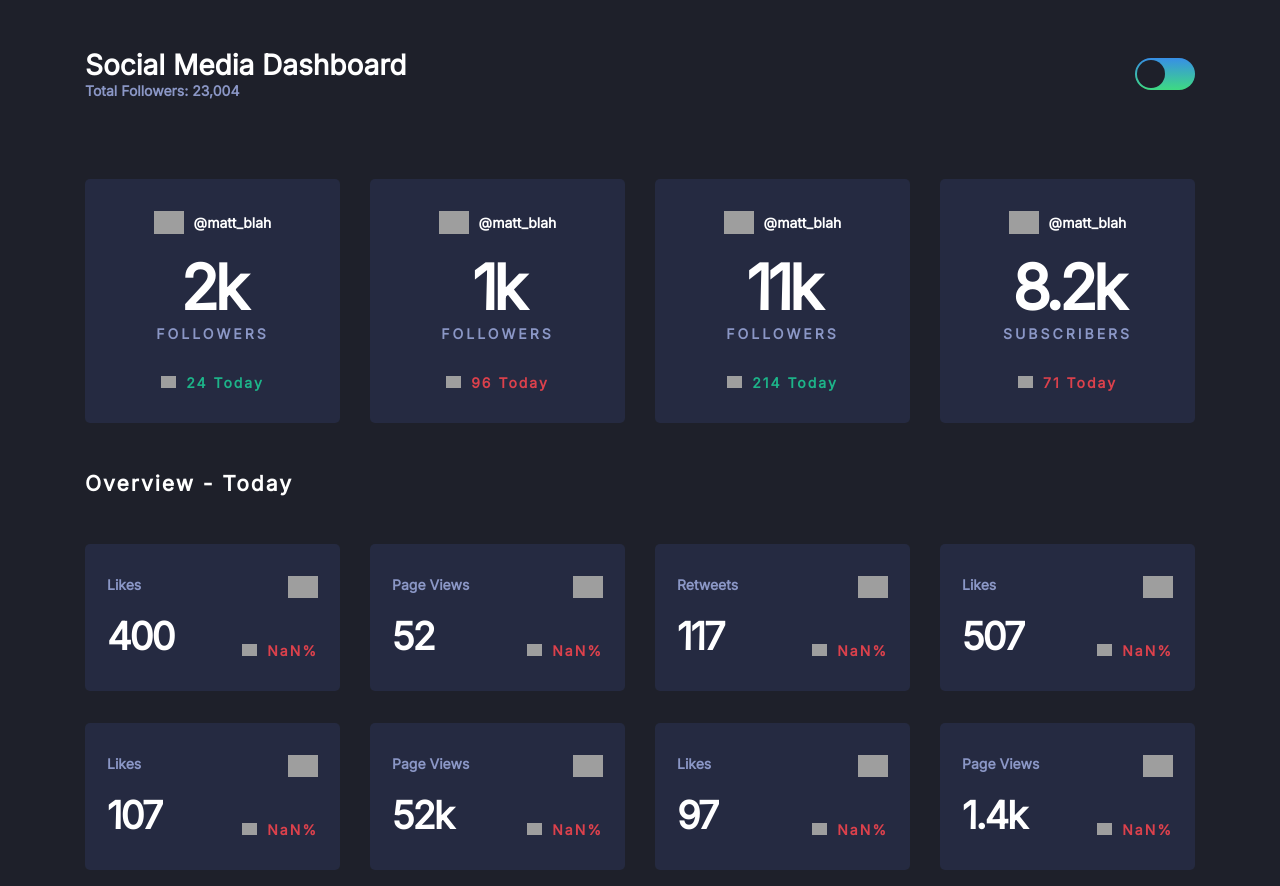
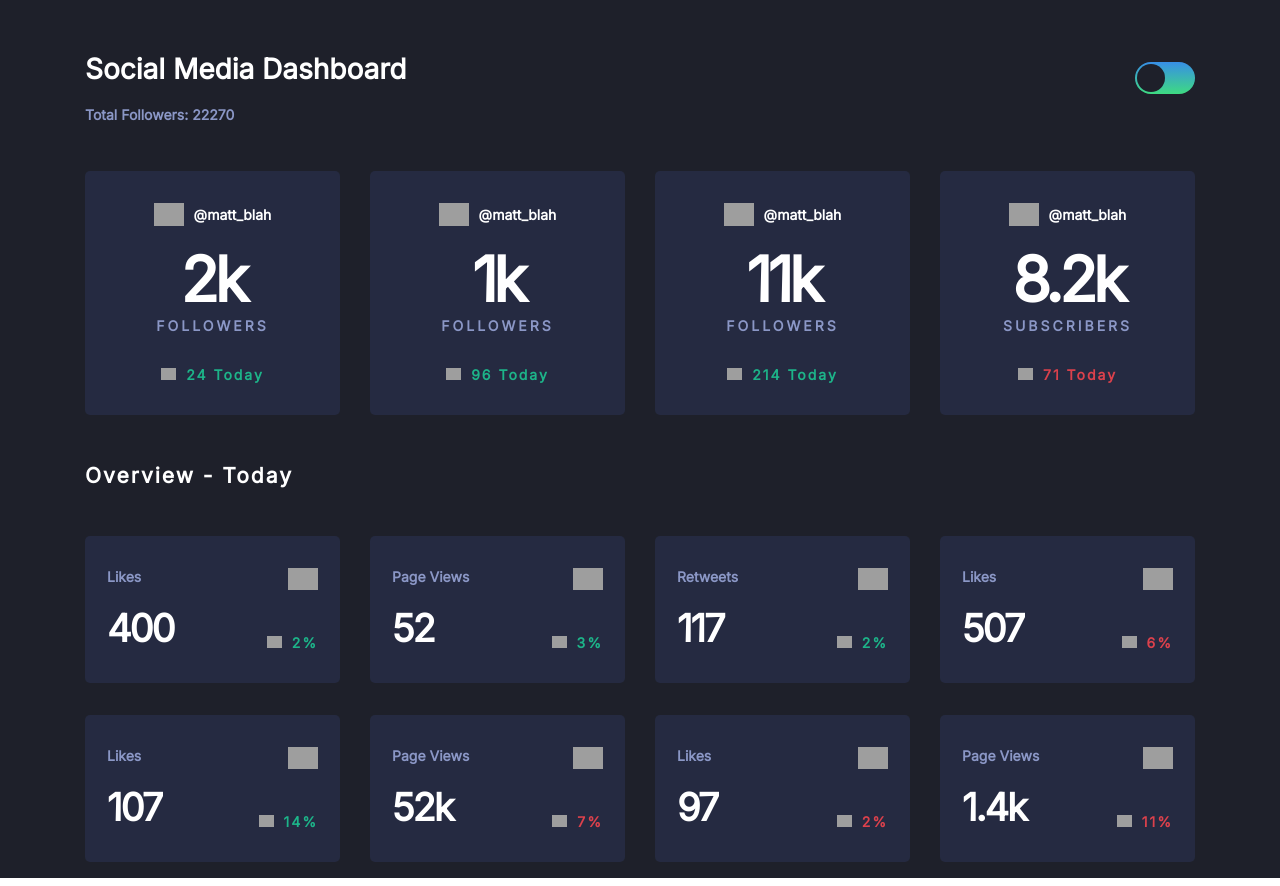
Before and after one commit to mpaitgt/social-media-dashboard, a React (Create React App) app: page / in a window 1280 px wide. Built offline with nearby package versions, Linux system fonts and the light colour scheme; grey boxes are pictures that could not be loaded.

Commit message:
added reducer function to the header component to total up the followers and subscribers for display

```diff
--- a/src/Components/Header.js
+++ b/src/Components/Header.js
@@ -1,26 +1,39 @@
 import React from 'react';
 import { css } from 'emotion';
 import Toggle from './Toggle';
-
+import Data from '../Utils/data.json';
 
 function Header(props) {
+  console.log(Data['social_media']);
+  const data = Data['social_media'];
+
+  const totalFollowers = () => {
+    return data.reduce((acc, current) => {
+      let { followers, subscribers } = current;
+      if (followers) acc += followers;
+      if (subscribers) acc += subscribers;
+      return acc;
+    }, 0)
+  }
+
   return (
     <div className={css`
       display: flex;
       flex-direction: row;
       align-items: center;
       justify-content: space-between;
-      padding-top: 3rem;
-      padding-bottom: 3rem;
+      padding-top: 2rem;
+      padding-bottom: 1rem;
     `}>
       <div>
       <h1 className={css`
         color: var(--dark-theme-txt);
         font-weight: 900;
+        padding: 20px 0px;
       `}>Social Media Dashboard</h1>
       <h4 className={css`
         color: var(--dark-theme-sec-txt);
-      `}>Total Followers: 23,004</h4>
+      `}>Total Followers: {totalFollowers()}</h4>
       </div>
       <Toggle darkMode={props.darkMode} toggleView={props.toggleView}/>
     </div>
--- a/src/Components/OverviewContainer.js
+++ b/src/Components/OverviewContainer.js
@@ -9,10 +9,25 @@ function OverviewContainer(props) {
     let data = Data['social_media'];
     let key = Math.random() * 20;
     return data.reduce((acc, currentItem, index, array) => {
-      const { channel, likes, page_views, retweets } = currentItem;
-      if (retweets) acc.push({ 'type': 'Retweets', 'value': retweets, 'channel': channel, 'key': key++ });
-      if (likes) acc.push({ 'type': 'Likes', 'value': likes, 'channel': channel, 'key': key++ });
-      if (page_views) acc.push({ 'type': 'Page Views', 'value': page_views, 'channel': channel, 'key': key++ });
+      const { channel, likes, page_views, retweets, likes_change, page_views_change, retweets_change } = currentItem;
+      if (retweets) acc.push({
+        'type': 'Retweets',
+        'value': retweets,
+        'channel': channel,
+        'percentage_change': retweets_change,
+        'key': key++ });
+      if (likes) acc.push({
+        'type': 'Likes',
+        'value': likes,
+        'channel': channel,
+        'percentage_change': likes_change,
+        'key': key++ });
+      if (page_views) acc.push({
+        'type': 'Page Views',
+        'value': page_views,
+        'channel': channel,
+        'percentage_change': page_views_change,
+        'key': key++ });
       return acc;
     }, []);
   }
--- a/src/Utils/data.json
+++ b/src/Utils/data.json
@@ -6,7 +6,8 @@
       "likes": 400,
       "page_views": 52,
       "followers_change": 24,
-      "percentage_change": 3,
+      "page_views_change": 3,
+      "likes_change": 2,
       "key": 1
     },
     {
@@ -14,8 +15,9 @@
       "followers": 1044,
       "likes": 507,
       "retweets": 117,
-      "followers_change": -96,
-      "percentage_change": 2,
+      "followers_change": 96,
+      "retweets_change": 2,
+      "likes_change": -6,
       "key": 2
     },
     {
@@ -24,7 +26,8 @@
       "likes": 107,
       "page_views": 52000,
       "followers_change": 214,
-      "percentage_change": -7,
+      "page_views_change": -7,
+      "likes_change": 14,
       "key": 3
     },
     {
@@ -33,7 +36,8 @@
       "likes": 97,
       "page_views": 1407,
       "subscribers_change": -71,
-      "percentage_change": -11,
+      "page_views_change": -11,
+      "likes_change": -2,
       "key": 4
     }
   ]
```
